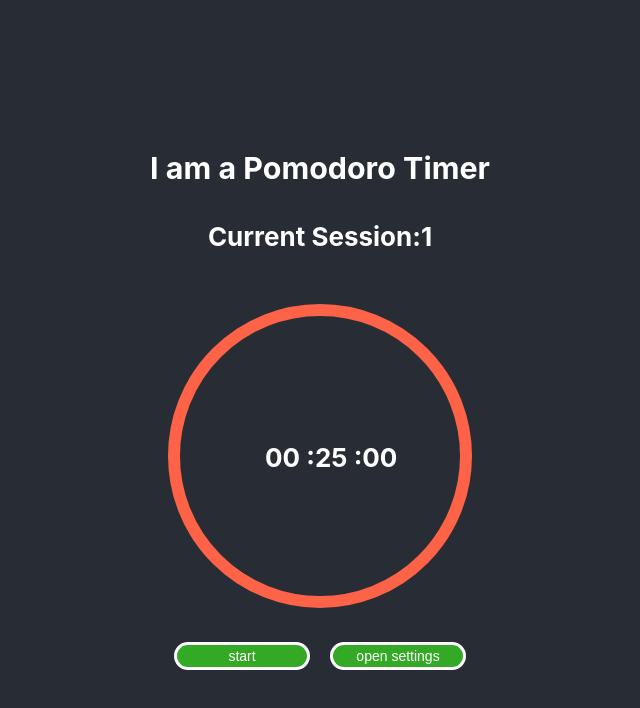
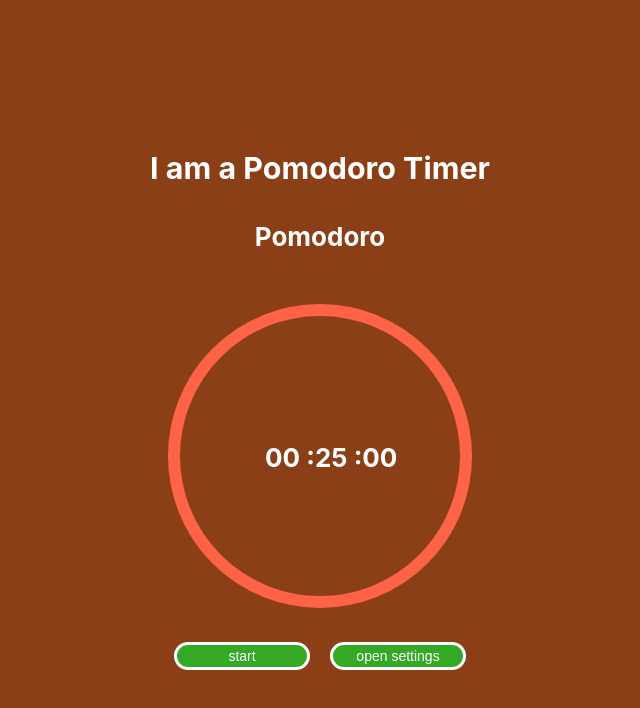
Before and after one commit to qho-queenie/pomodoro, a React (Create React App) app: page / in a window 1280 px wide. Shown: the top 708 px of the page, without its empty margins (320-960 px from the left). Built offline with nearby package versions, Linux system fonts and the light colour scheme; the HTML template or start-up script is replaced by a standard one.

Commit message:
word switch, cleaned code

```diff
--- a/src/App.css
+++ b/src/App.css
@@ -14,19 +14,8 @@ button {
   background-color: #33a925;
 }
 
-.App-logo {
-  height: 40vmin;
-  pointer-events: none;
-}
-
-@media (prefers-reduced-motion: no-preference) {
-  .App-logo {
-    animation: App-logo-spin infinite 20s linear;
-  }
-}
-
 .App-header {
-  background-color: #282c34;
+  background-color: #8b3f16;
   min-height: 100vh;
   display: flex;
   flex-direction: column;
@@ -35,16 +24,3 @@ button {
   font-size: calc(10px + 2vmin);
   color: white;
 }
-
-.App-link {
-  color: #61dafb;
-}
-
-@keyframes App-logo-spin {
-  from {
-    transform: rotate(0deg);
-  }
-  to {
-    transform: rotate(360deg);
-  }
-}
--- a/src/components/ClockFace.jsx
+++ b/src/components/ClockFace.jsx
@@ -64,6 +64,7 @@ const ClockFace = (props) => {
     }
   }, [isModalOpen]);
 
+  const workOrBreak = (currentSessionIndex % 2) === 0 ? 'Pomodoro' : 'Break';
   const formattedMinutes = Math.floor(currentSeconds / 60);
   const formattedSeconds = currentSeconds % 60;
 
@@ -72,8 +73,7 @@ const ClockFace = (props) => {
       <div className="ClockFace__info">
         <h3>I am a Pomodoro Timer</h3>
         <h4>
-          Current Session:
-          {currentSessionIndex + 1}
+          {workOrBreak}
         </h4>
         <CircularProgressBar
           name="CircularProgressBar__time-progress"
--- a/src/components/SettingsModal.jsx
+++ b/src/components/SettingsModal.jsx
@@ -31,12 +31,11 @@ const SettingsModal = () => {
   };
 
   const handleInputChange = (e) => {
-    // if (e.target.valueAsNumber < 1 || e.target.valueAsNumber > 60 || !e.target.valueAsNumber) {
-    //   return null;
-    // }
-    if (e.target.valueAsNumber > 1 || e.target.valueAsNumber < 60 || e.target.valueAsNumber) {
+    if (e.target.valueAsNumber < 1 || e.target.valueAsNumber > 60 || !e.target.valueAsNumber) {
+      return null;
+    }
+    if (e.target.name === 'longSession') {
       setHasSettingsChanged(true);
-      if (e.target.name === 'longSession') {
       const newSettings = [...localSessions];
       newSettings[0] = e.target.valueAsNumber * 60;
       newSettings[2] = e.target.valueAsNumber * 60;
@@ -47,7 +46,7 @@ const SettingsModal = () => {
       newSettings[3] = e.target.valueAsNumber * 60;
       setLocalSessions(newSettings);
     }
-    }
+    return null;
   };
 
   const formatToMinutes = (seconds) => Math.floor(seconds / 60);
```
Also changed, not shown: .eslintrc.js, 1 other file (tests, documents, lock files or other folders). Lines whose indentation alone changed are shown as unchanged.
